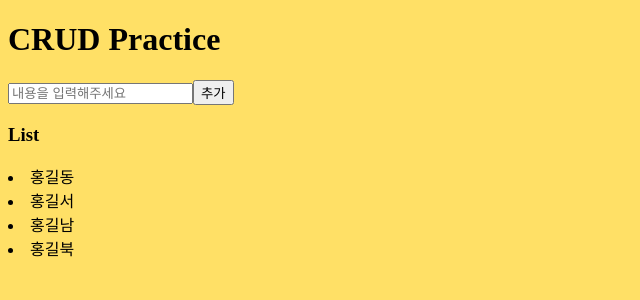
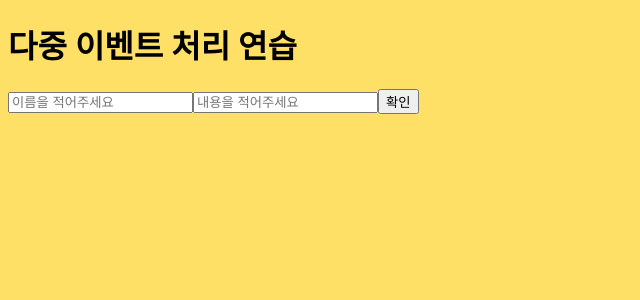
Before and after one commit to normalstory/react_basic, a React (Create React App) app: page / in a window 1280 px wide. Shown: the top 300 px of the page, without its empty margins (0-640 px from the left). Built offline with nearby package versions, Linux system fonts and the light colour scheme.

Commit message:
3. 다중 이벤트 사용하기 : [e.tartget.name]를 key 값으로 사용해보기

```diff
--- a/src/components/App.js
+++ b/src/components/App.js
@@ -1,12 +1,12 @@
 import React, {Component} from 'react';
 import '../styles/base.scss';
 
-import CrudPractice from './practice/CrudPractice';
+import MultiEvent from './practice/MultiEvent';
 
 export default class App extends Component{
     render(){
         return(
-            <CrudPractice></CrudPractice>
+            <MultiEvent></MultiEvent>
         )
     }
 }
--- /dev/null
+++ b/src/components/practice/MultiEvent.js
@@ -0,0 +1,45 @@
+import React, { Component } from "react";
+
+//다중 이벤트 처리
+export default class MultiEvent extends Component{
+    state={
+        username:'',
+        message:''
+    }
+
+    handleChange = (e) => {
+        this.setState({ //사용자가 입력한 내용, state에 기록하기
+            [e.target.name] /* <- point*/ : e.target.value
+        })
+    }
+    handleInsert = () => {
+        alert(this.state.username+'가 "'+this.state.message + ' "라고 말했다.'); //다중으로 사용하기
+        this.setState({ //초기화
+            username: '',
+            message: ''
+        })
+    }
+
+    render(){
+        return(
+            <div>
+                <h1>다중 이벤트 처리 연습</h1>
+                <input
+                    type="text"
+                    placeholder="이름을 적어주세요"
+                    name="username"
+                    value={this.state.username}
+                    onChange={this.handleChange}
+                ></input>
+                <input
+                    type="text"
+                    placeholder="내용을 적어주세요"
+                    name="message"
+                    value={this.state.message}
+                    onChange={this.handleChange}
+                ></input>
+                <button onClick={this.handleInsert}>확인</button>
+            </div>
+        )
+    }
+}
```
